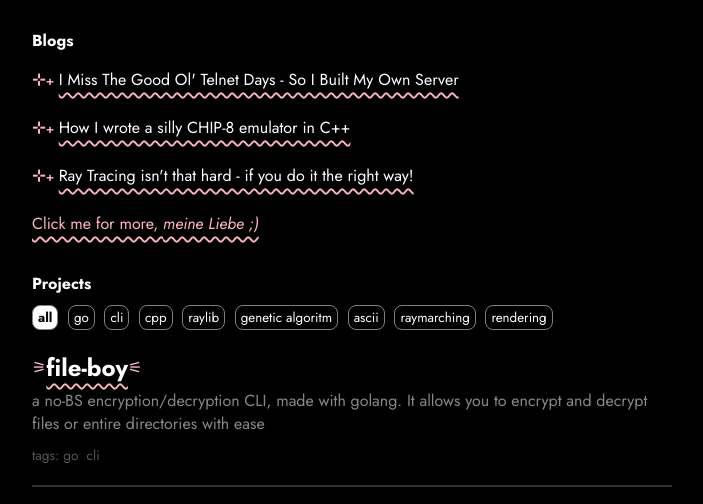
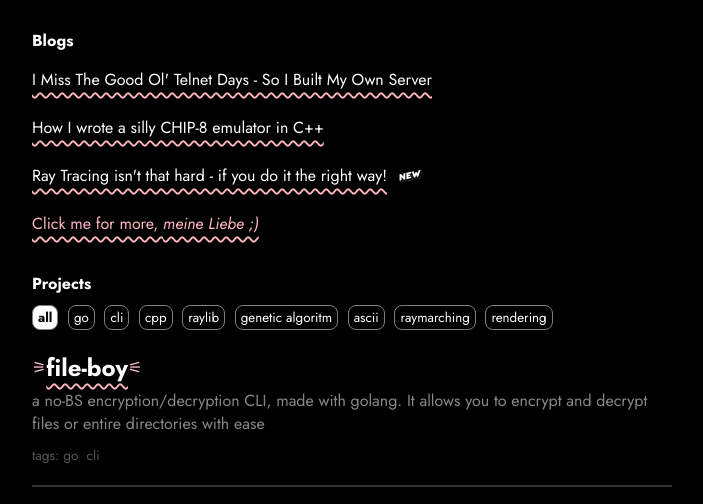
Before and after one commit to Muhammed-Rajab/Muhammed-Rajab.github.io_, a website: page index.html in a window 1280 px wide. Shown: the part 238-742 px from the top of the page, without its empty margins (288-991 px from the left). Drawn offline with Linux system fonts and the light colour scheme.

Commit message:
it works, lol. created a way to dynamically add blogs.

```diff
--- a/assets/scss/main.scss
+++ b/assets/scss/main.scss
@@ -80,6 +80,9 @@
       }
 
       li {
+
+        display: flex;
+        column-gap: .5rem;
         width: fit-content;
 
         a {
--- a/index.html
+++ b/index.html
@@ -142,27 +142,11 @@
       <div class="blogs-container">
         <!-- A max of 3 blogs is good enough  -->
         <ul class="blogs-list">
-          <li class="blog">
-            <a href="sdsd" class="blog-link" target="_blank">
-              I Miss The Good Ol' Telnet Days - So I Built My Own Server
-            </a>
-          </li>
-
-          <li class="blog">
-            <a href="/sdfsdf" class="blog-link" target="_blank">
-              How I wrote a silly CHIP-8 emulator in C++
-            </a>
-          </li>
-
-          <li class="blog">
-            <a href="/sdkk" class="blog-link" target="_blank">
-              Ray Tracing isn't that hard - if you do it the right way!
-            </a>
-          </li>
+          no blogs for you, shibal!
         </ul>
       </div>
       <p class="more-blogs">
-        <a href="/sdsdfd" target="_blank"
+        <a href="/blogs" target="_blank"
           >Click me for more, <i>meine Liebe ;)</i></a
         >
       </p>
--- a/script.js
+++ b/script.js
@@ -1,3 +1,67 @@
+//*>>>>>>>>>>>>>>>>>>>>>>>>>>>>>>>>>>>>>>>>>>>>>>>>>>>>>>>>>>>>>>>>>>>>>>>>>>>
+{
+  /*
+   * Blogs
+   */
+
+  const blogs = [
+    {
+      title: "I Miss The Good Ol' Telnet Days - So I Built My Own Server",
+      link: "lol",
+    },
+    {
+      title: "How I wrote a silly CHIP-8 emulator in C++",
+      link: "so-silly",
+    },
+    {
+      title: "Ray Tracing isn't that hard - if you do it the right way!",
+      link: "duh",
+      new: true,
+    },
+  ];
+
+  const blogsList = document.querySelector(".blogs-list");
+
+  function createBlogItem(href, text, new_post = false) {
+    // Create the <li> element
+    const li = document.createElement("li");
+    li.className = "blog";
+
+    // Create the <a> element
+    const a = document.createElement("a");
+    a.href = href;
+    a.className = "blog-link";
+    a.target = "_blank";
+    a.textContent = text;
+
+    // Nest <a> inside <li>
+    li.appendChild(a);
+
+    if (new_post) {
+      const gif = document.createElement("img");
+      gif.src = "./assets/images/new-gif-smol.gif";
+      gif.alt = "new gif";
+
+      gif.style.width = "32px"; // set width
+      gif.style.height = "auto"; // keep aspect ratio
+
+      // Nest <img> inside <li>
+      li.appendChild(gif);
+    }
+
+    return li;
+  }
+
+  function updateBlogsList() {
+    blogsList.innerHTML = "";
+    blogs.forEach((blog) => {
+      blogsList.appendChild(createBlogItem(blog.link, blog.title, blog.new));
+    });
+  }
+
+  window.addEventListener("DOMContentLoaded", updateBlogsList);
+}
+
 //*>>>>>>>>>>>>>>>>>>>>>>>>>>>>>>>>>>>>>>>>>>>>>>>>>>>>>>>>>>>>>>>>>>>>>>>>>>>
 const works = [
   {
```
Also changed, not shown: assets/css/style.css, 1 other file.
